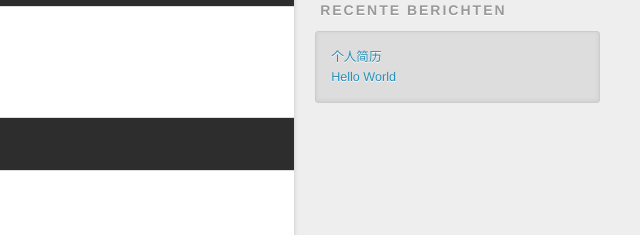
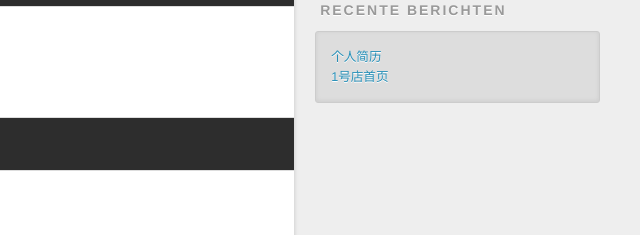
Before and after one commit to maziliang/maziliang.github.io, a plain HTML site: page index.html in a window 1280 px wide. Shown: the part 478-713 px from the top of the page, 640-1280 px from the left. Drawn offline with nearby package versions, Linux system fonts and the light colour scheme.

Commit message:
Update index.html

```diff
--- a/index.html
+++ b/index.html
@@ -208,7 +208,7 @@
           </li>
 
           <li>
-            <a href="/2016/12/14/hello-world/">Hello World</a>
+            <a href="http://www.maziliang.com/pc/">1号店首页</a>
           </li>
 
       </ul>
```
